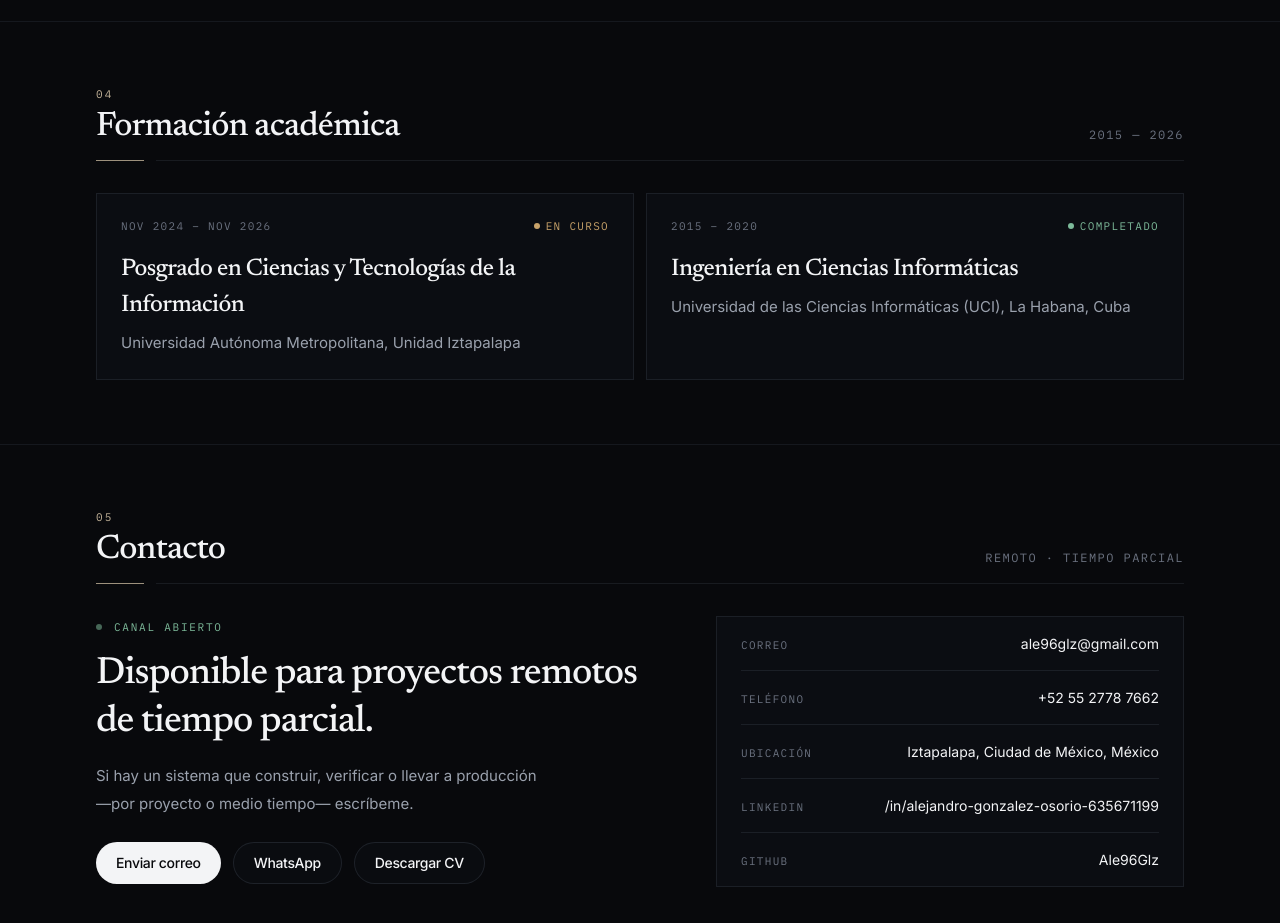
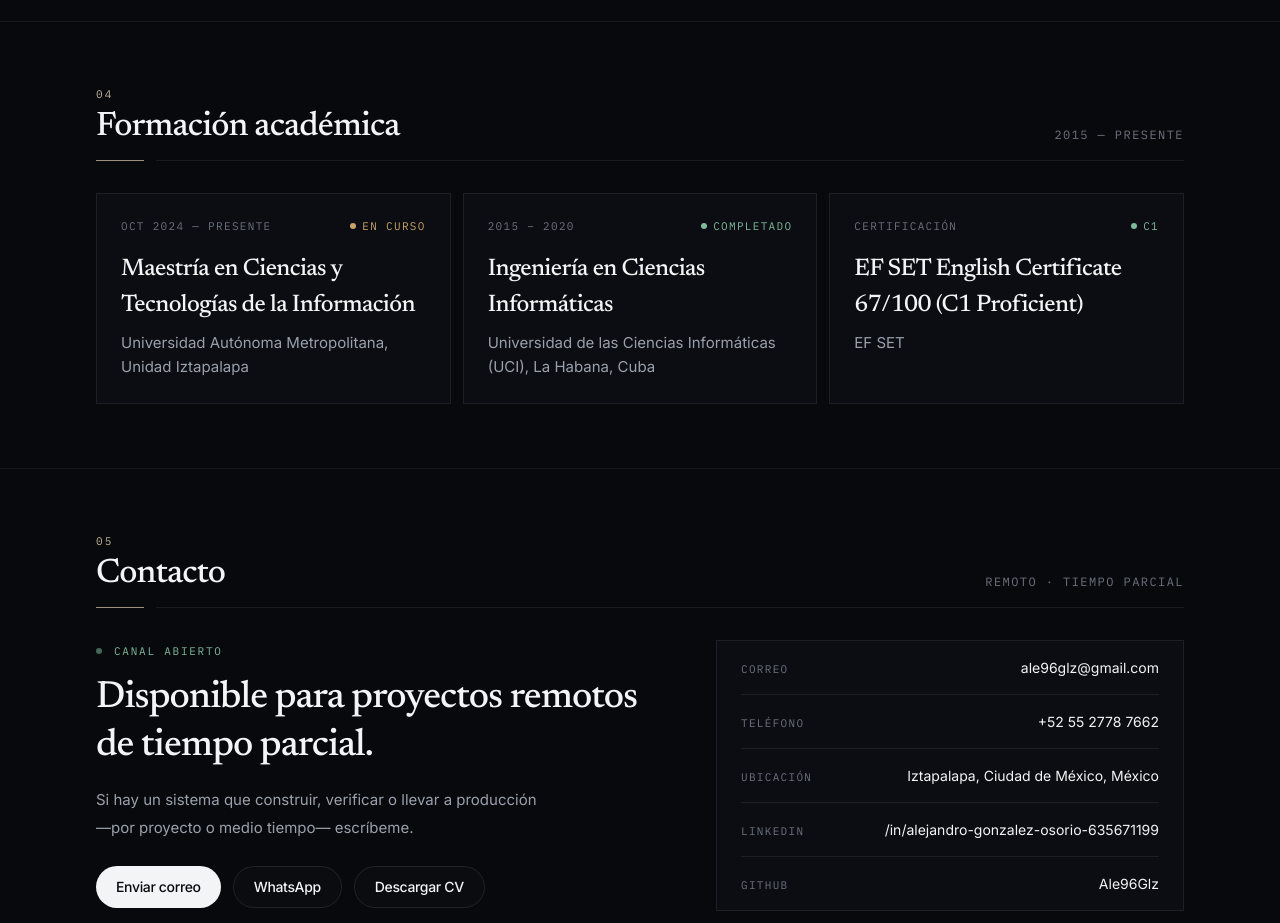
Before and after one commit to Ale96Glz/portafolio, a React (Vite) app: page / in a window 1280 px wide. Shown: the part 3460-4383 px from the top of the page. Built offline with nearby package versions, Linux system fonts and the light colour scheme.

Commit message:
Se actualiza la maestría y se agrega la certificación de inglés C1

```diff
--- a/src/components/sections/Education.tsx
+++ b/src/components/sections/Education.tsx
@@ -9,9 +9,9 @@ export default function Education() {
   return (
     <section id="educacion" className="border-t border-line/50">
       <Container className="py-12 sm:py-16">
-        <SectionHeader index="04" title="Formación académica" sub="2015 — 2026" />
+        <SectionHeader index="04" title="Formación académica" sub="2015 — presente" />
         <Reveal>
-          <div className="grid gap-3 md:grid-cols-2">
+          <div className="grid gap-3 md:grid-cols-2 lg:grid-cols-3">
             {education.map((item) => (
               <Plate key={item.degree} className="flex flex-col p-5 sm:p-6">
                 <div className="flex flex-wrap items-center justify-between gap-3">
--- a/src/data/education.ts
+++ b/src/data/education.ts
@@ -10,9 +10,9 @@ export interface EducationItem {
 
 export const education: EducationItem[] = [
   {
-    degree: "Posgrado en Ciencias y Tecnologías de la Información",
+    degree: "Maestría en Ciencias y Tecnologías de la Información",
     org: "Universidad Autónoma Metropolitana, Unidad Iztapalapa",
-    dateRange: "nov 2024 – nov 2026",
+    dateRange: "oct 2024 — presente",
     status: "pending",
     statusLabel: "En curso",
   },
@@ -23,4 +23,11 @@ export const education: EducationItem[] = [
     status: "pass",
     statusLabel: "Completado",
   },
+  {
+    degree: "EF SET English Certificate 67/100 (C1 Proficient)",
+    org: "EF SET",
+    dateRange: "Certificación",
+    status: "pass",
+    statusLabel: "C1",
+  },
 ];
```
